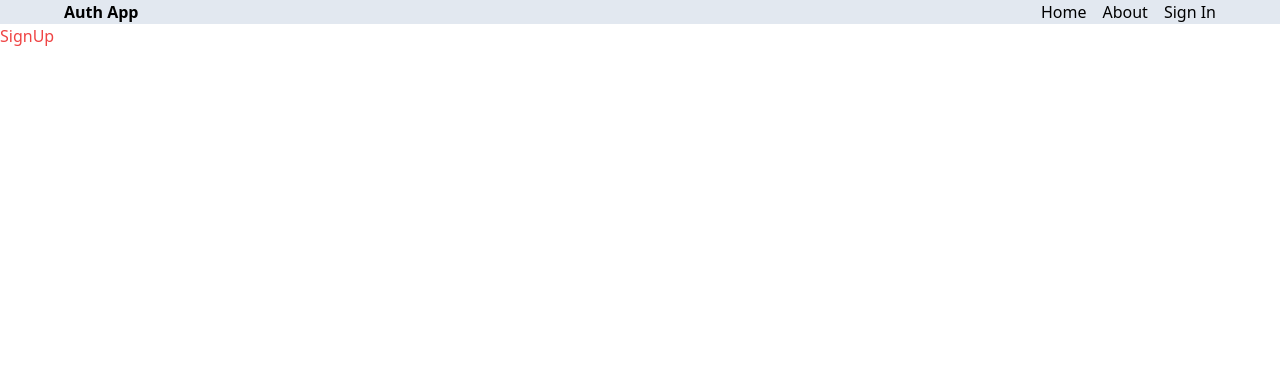
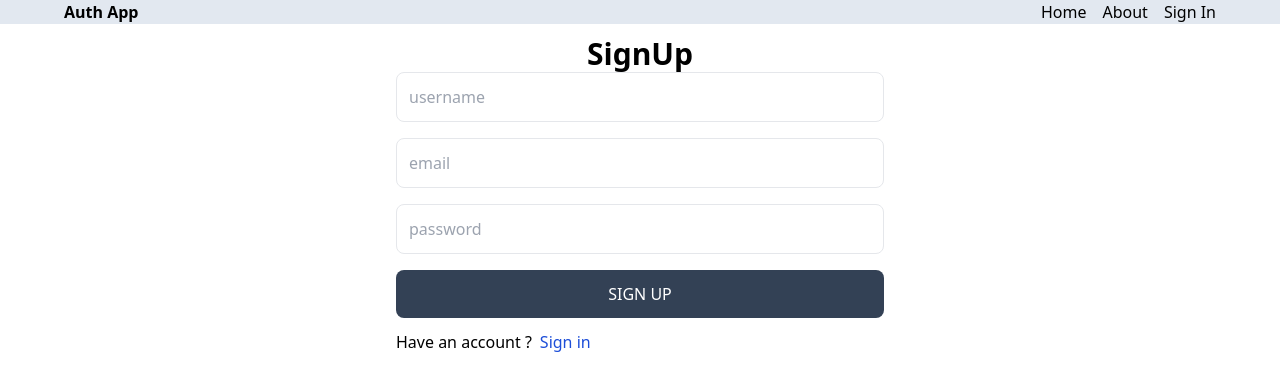
Before and after one commit to aunglynn550/mern-auth, a React (Vite) app in the folder client/: page /sign-up in a window 1280 px wide. Shown: the top 390 px of the page. Built offline with nearby package versions, Linux system fonts and the light colour scheme.

Commit message:
create sign up page ui

```diff
--- a/client/src/index.css
+++ b/client/src/index.css
@@ -1,3 +1,7 @@
 @tailwind base;
 @tailwind components;
 @tailwind utilities;
+
+body{
+    background-color: rbg(241, 245, 241);
+}
--- a/client/src/pages/SignUp.jsx
+++ b/client/src/pages/SignUp.jsx
@@ -1,5 +1,23 @@
 import React from "react"
+import { Link } from "react-router-dom"
+export default function SignUp(){
+  return(
+    <div className="p-3 max-w-lg mx-auto">
+       <h1 className="text-3xl text-center font-semibold">SignUp</h1>
+        <form className="flex flex-col gap-4">
+          <input type="text" placeholder="username" className="border p-3 rounded-lg" id="username"/>
+          <input type="email" placeholder="email" className="border p-3 rounded-lg" id="email"/>
+          <input type="password" placeholder="password" className="border p-3 rounded-lg" id="password"/>
+          <button className="bg-slate-700 text-white p-3 rounded-lg uppercase hover:opacity-95 disabled:opacity-80">Sign Up</button>
+        </form>
+        <div className="flex gap-2 mt-3">
+          <p>Have an account ?</p>
+          <Link to={"/sign-in"}>
+            <span className="text-blue-700">Sign in</span>
+          </Link>
+        </div>
+    </div>
 
-export default function SignUp(){
-  return <h1 className="text-red-500">SignUp</h1>
+     )
+
 }
```
